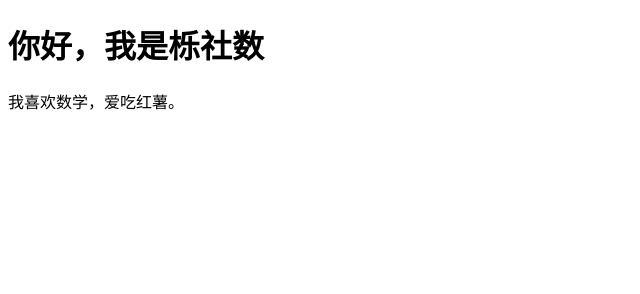
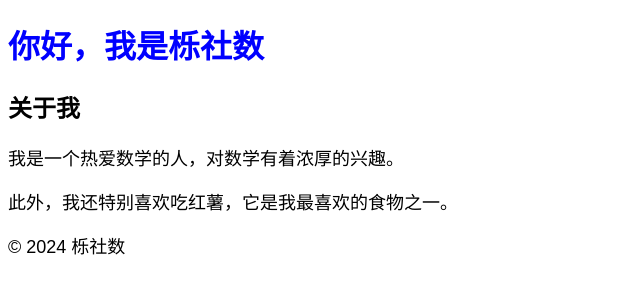
Before and after one commit to 0ZhiXin0/0ZhiXin0.github.io, a plain HTML site: page index.html in a window 1280 px wide. Shown: the whole page, without its empty margins (0-640 px from the left). Drawn offline with Linux system fonts and the light colour scheme.

Commit message:
Update index.html

```diff
--- a/index.html
+++ b/index.html
@@ -1,12 +1,35 @@
+
 <!DOCTYPE html>
 <html lang="zh-CN">
 <head>
     <meta charset="UTF-8">
     <meta name="viewport" content="width=device-width, initial-scale=1.0">
     <title>个人介绍</title>
+    <style>
+        body {
+            font-family: Arial, sans-serif;
+        }
+        h1 {
+            color: blue;
+        }
+        p {
+            font-size: 18px;
+        }
+    </style>
 </head>
 <body>
-    <h1>你好，我是栎社数</h1>
-    <p>我喜欢数学，爱吃红薯。</p>
+    <header>
+        <h1>你好，我是栎社数</h1>
+    </header>
+    <main>
+        <section>
+            <h2>关于我</h2>
+            <p>我是一个热爱数学的人，对数学有着浓厚的兴趣。</p>
+            <p>此外，我还特别喜欢吃红薯，它是我最喜欢的食物之一。</p>
+        </section>
+    </main>
+    <footer>
+        <p>&copy; 2024 栎社数</p>
+    </footer>
 </body>
 </html>
```
